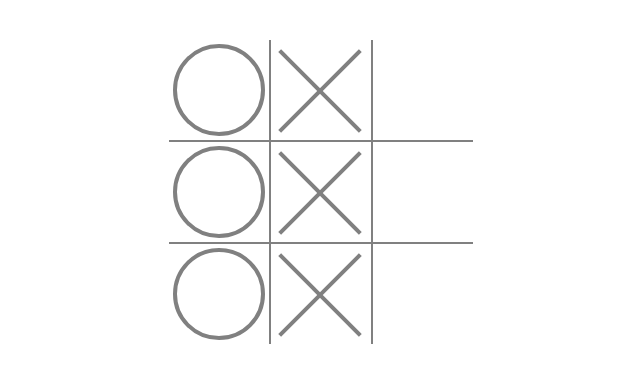
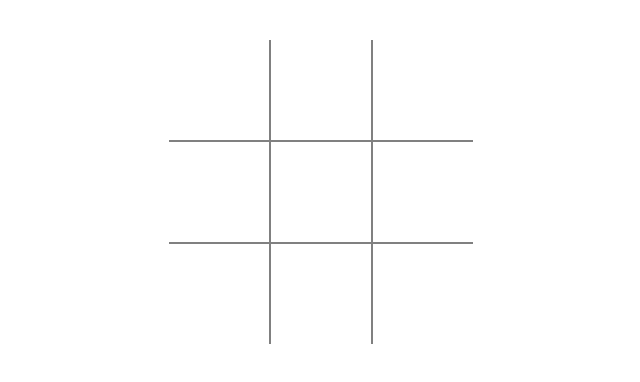
Before and after one commit to uudisaru/tictactoe, a React (Create React App) app: page / in a window 1280 px wide. Shown: the top 382 px of the page, without its empty margins (321-961 px from the left). Built offline with nearby package versions, Linux system fonts and the light colour scheme.

Commit message:
Playable game (mark win/loss)

```diff
--- a/public/index.html
+++ b/public/index.html
@@ -24,7 +24,7 @@
       work correctly both with client-side routing and a non-root public URL.
       Learn how to configure a non-root public URL by running `npm run build`.
     -->
-    <title>React App</title>
+    <title>TicTacToe</title>
   </head>
   <body>
     <noscript>You need to enable JavaScript to run this app.</noscript>
--- a/src/App.js
+++ b/src/App.js
@@ -1,15 +1,92 @@
-import React from 'react';
-import './App.css';
+import React, { useState } from "react";
+import "./App.css";
 import TicTacToe from "./TicTacToe";
+import { CIRCLE, CROSS, EMPTY } from "./Cell";
+
+const INITIAL_BOARD = {
+  board: [
+    [EMPTY, EMPTY, EMPTY],
+    [EMPTY, EMPTY, EMPTY],
+    [EMPTY, EMPTY, EMPTY]
+  ],
+  result: null,
+  status: "in-progress",
+  turn: CROSS
+};
+
+function calculateStatus(board) {
+  // winning solution: row, col or diagonal filled
+  let status = { status: "in-progress", result: null };
+
+  // rows & columns
+  for (let i = 0; i < 3; i++) {
+    // rows
+    if (board[i][0] !== EMPTY && board[i].every(cell => cell === board[i][0])) {
+      status.status = board[i][0] === CIRCLE ? "win" : "lose";
+      console.debug("Row", board[i][0] === CIRCLE, board[i][0], status);
+      status.result = { type: "row", index: i };
+      break;
+    }
+    // columns
+    if (
+      board[0][i] !== EMPTY &&
+      [board[1][i], board[2][i]].every(cell => cell === board[0][i])
+    ) {
+      status.status = board[0][i] === CIRCLE ? "win" : "lose";
+      status.result = { type: "col", index: i };
+      break;
+    }
+  }
+
+  // diagonals
+  if (status.status === "in-progress") {
+    if (board[1][1] !== EMPTY) {
+      if (board[1][1] === board[0][0] && board[1][1] === board[2][2]) {
+        status.result = { type: "diag", index: 0 };
+      } else if (board[1][1] === board[0][2] && board[1][1] === board[2][0]) {
+        status.result = { type: "diag", index: 2 };
+      }
+      if (!!status.result) {
+        status.status = board[1][1] === CIRCLE ? "win" : "lose";
+      }
+    }
+  }
+
+  return status;
+}
+
+function move(board, row, col, turn) {
+  const newBoard = [...board];
+  newBoard[row] = [...newBoard[row]];
+  newBoard[row].splice(col, 1, turn);
+
+  const status = calculateStatus(newBoard);
+
+  return { ...status, newBoard };
+}
 
 function App() {
+  const [state, setState] = useState(INITIAL_BOARD);
   return (
     <div className="App">
-      <TicTacToe board={[
-        ['o', 'x', null],
-        ['o', 'x', null],
-        ['o', 'x', null],
-      ]} />
+      <TicTacToe
+        board={state.board}
+        move={(row, col) => {
+          const { newBoard, result, status } = move(
+            state.board,
+            row,
+            col,
+            state.turn
+          );
+          setState({
+            board: newBoard,
+            status: status,
+            result,
+            turn: state.turn === CIRCLE ? CROSS : CIRCLE
+          });
+        }}
+        result={state.result}
+      />
     </div>
   );
 }
--- a/src/Cell.jsx
+++ b/src/Cell.jsx
@@ -1,12 +1,16 @@
 import React from "react";
 import PropTypes from "prop-types";
+
+export const CIRCLE = 1;
+export const CROSS = -1;
+export const EMPTY = 0;
 
 const Cell = ({ onClick, value }) => {
   return (
     <div className="cell">
-      {value === "o" ? (
+      {value === CIRCLE ? (
         <div className="circle" />
-      ) : value === "x" ? (
+      ) : value === CROSS ? (
         <div className="cross" />
       ) : (
         <button className="empty" onClick={onClick} />
@@ -16,8 +20,8 @@ const Cell = ({ onClick, value }) => {
 };
 
 Cell.propTypes = {
-  onClick: PropTypes.func.isRequired,
-  value: PropTypes.oneOf(["o", "x"]),
+  onClick: PropTypes.func,
+  value: PropTypes.oneOf([CIRCLE, CROSS, EMPTY]).isRequired,
 };
 
 export default Cell;
--- a/src/TicTacToe.css
+++ b/src/TicTacToe.css
@@ -8,6 +8,7 @@
   flex-direction: column;
   justify-content: space-evenly;
   margin: 40px 0 0 calc(50% - var(--cell-width) * 1.5);
+  position: relative;
   width: calc(var(--cell-width) * 3 + 4px);
 }
 
@@ -16,7 +17,7 @@
   border-bottom: var(--cell-border);
 }
 
-.tictactoe .row:last-of-type {
+.tictactoe .row:nth-child(3) {
   border-bottom: none;
 }
 
@@ -27,7 +28,7 @@
   width: var(--cell-width);
 }
 
-.tictactoe .row .cell:last-of-type {
+.tictactoe .row .cell:nth-child(3) {
   border-right: none;
 }
 
@@ -50,10 +51,11 @@
   width: calc(var(--cell-width) - 4px);
 }
 
-.cross:before, .cross:after {
+.cross:before,
+.cross:after {
   position: absolute;
   left: 41px;
-  content: ' ';
+  content: " ";
   height: calc(var(--cell-width) + 14px);
   width: 4px;
   background-color: gray;
@@ -71,3 +73,23 @@
   width: 100%;
   border: none;
 }
+
+.strike-through {
+  background-color: red;
+  height: 7px;
+  left: -10px;
+  position: absolute;
+  width: 324px;
+}
+
+.strike-through-col {
+  height: 324px;
+  top: -10px;
+  width: 7px;
+}
+
+.strike-through-diag {
+  top: 150px;
+  left: -70px;
+  width: 440px;
+}
--- a/src/TicTacToe.jsx
+++ b/src/TicTacToe.jsx
@@ -2,6 +2,24 @@ import React from "react";
 import PropTypes from "prop-types";
 import "./TicTacToe.css";
 import Cell from "./Cell";
+
+function renderStrikethrough(result) {
+  console.debug(result);
+  const style = {};
+  switch (result.type) {
+    case "row":
+      style.top = 48 + result.index * 102;
+      break;
+    case "col":
+      style.left = 48 + result.index * 102;
+      break;
+    default: // diag
+      style.transform = result.index === 0 ? "rotate(45deg)" : "rotate(-45deg)";
+      break;
+  }
+
+  return <div className={"strike-through strike-through-" + result.type} style={style}></div>;
+}
 
 const TicTacToe = props => {
   return (
@@ -11,18 +29,25 @@ const TicTacToe = props => {
           {row.map((cell, cellIndex) => (
             <Cell
               key={cellIndex}
-              onClick={() => console.debug("Clicked", rowIndex, cellIndex)}
+              onClick={
+                !props.result
+                  ? () => props.move(rowIndex, cellIndex)
+                  : undefined
+              }
               value={cell}
             />
           ))}
         </div>
       ))}
+      {props.result && renderStrikethrough(props.result)}
     </div>
   );
 };
 
 TicTacToe.propTypes = {
-  board: PropTypes.array.isRequired
+  board: PropTypes.array.isRequired,
+  move: PropTypes.func.isRequired,
+  result: PropTypes.object
 };
 
 export default TicTacToe;
```
